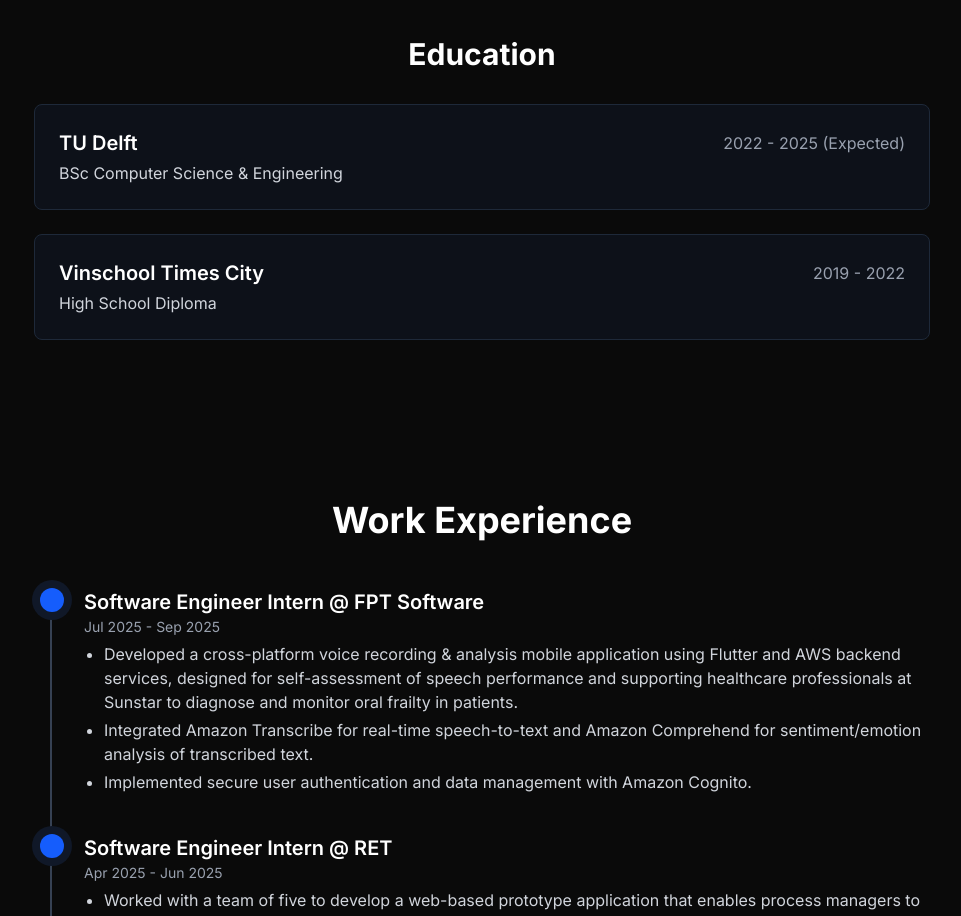
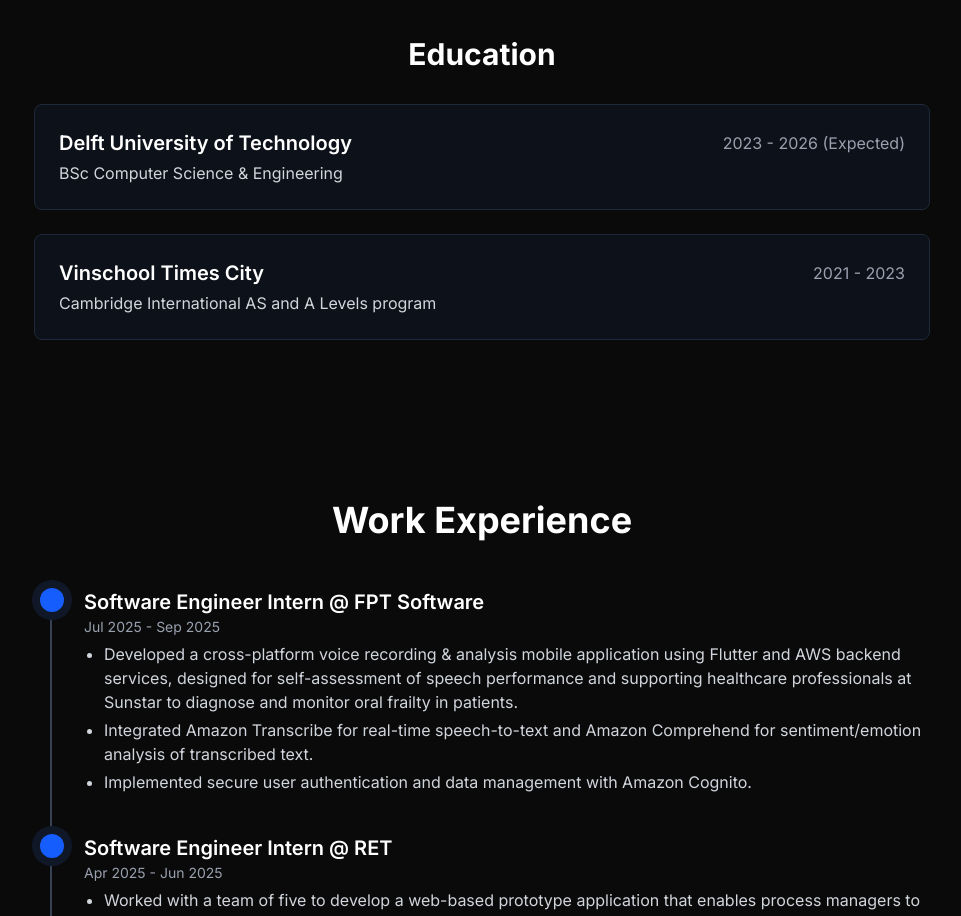
Before and after one commit to caominhnguyen05/caominh-portfolio, a Next.js app: page / in a window 1280 px wide. Shown: the part 1400-2316 px from the top of the page, without its empty margins (158-1119 px from the left). Built offline with nearby package versions, Linux system fonts and the light colour scheme.

Commit message:
Update about section

```diff
--- a/src/app/components/about.tsx
+++ b/src/app/components/about.tsx
@@ -27,14 +27,14 @@
 const About: React.FC = () => {
   const education: Education[] = [
     {
-      institution: "TU Delft",
+      institution: "Delft University of Technology",
       degree: "BSc Computer Science & Engineering",
-      years: "2022 - 2025 (Expected)",
+      years: "2023 - 2026 (Expected)",
     },
     {
       institution: "Vinschool Times City",
-      degree: "High School Diploma",
-      years: "2019 - 2022",
+      degree: "Cambridge International AS and A Levels program",
+      years: "2021 - 2023",
     },
   ];
 
```
